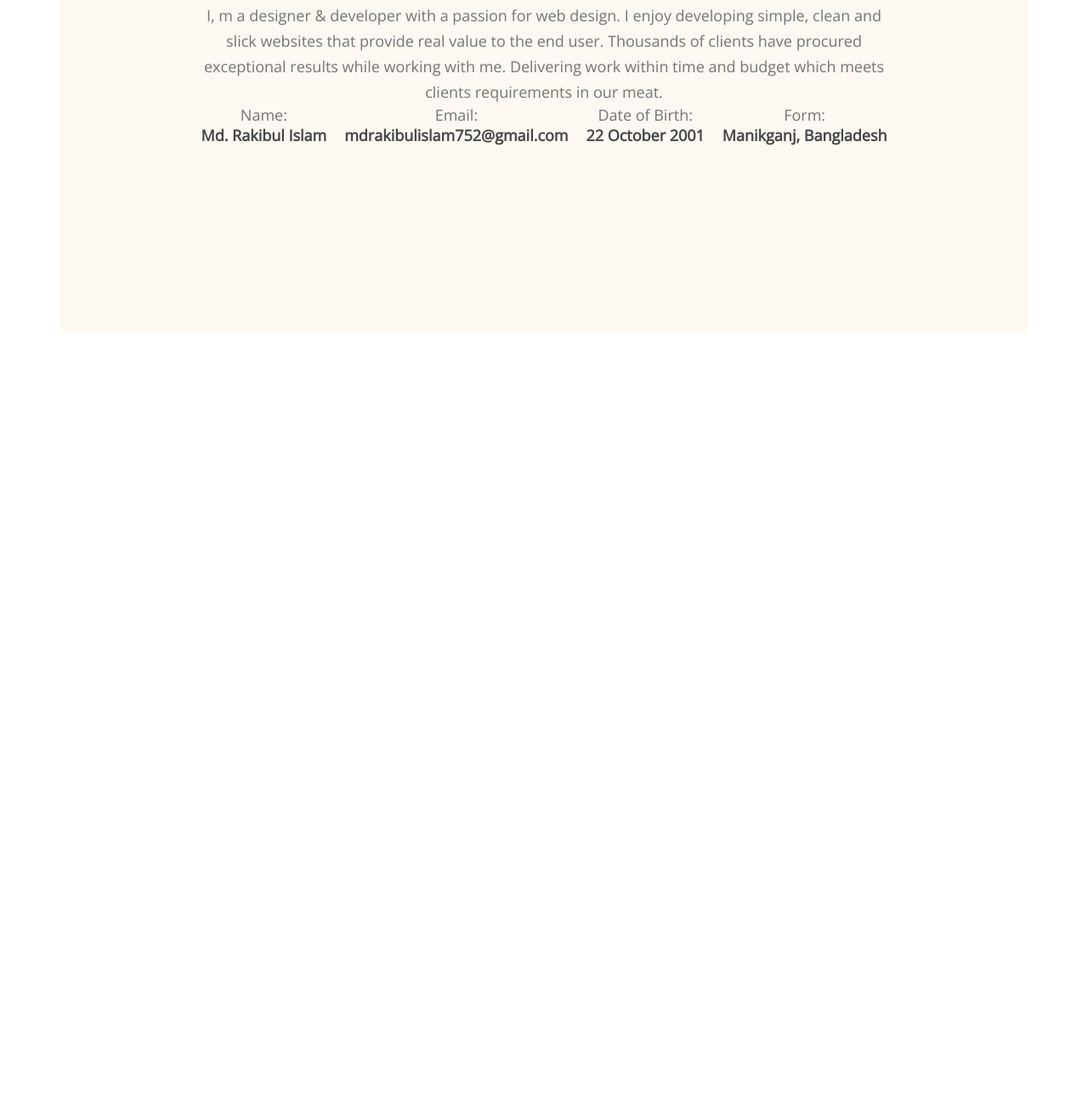
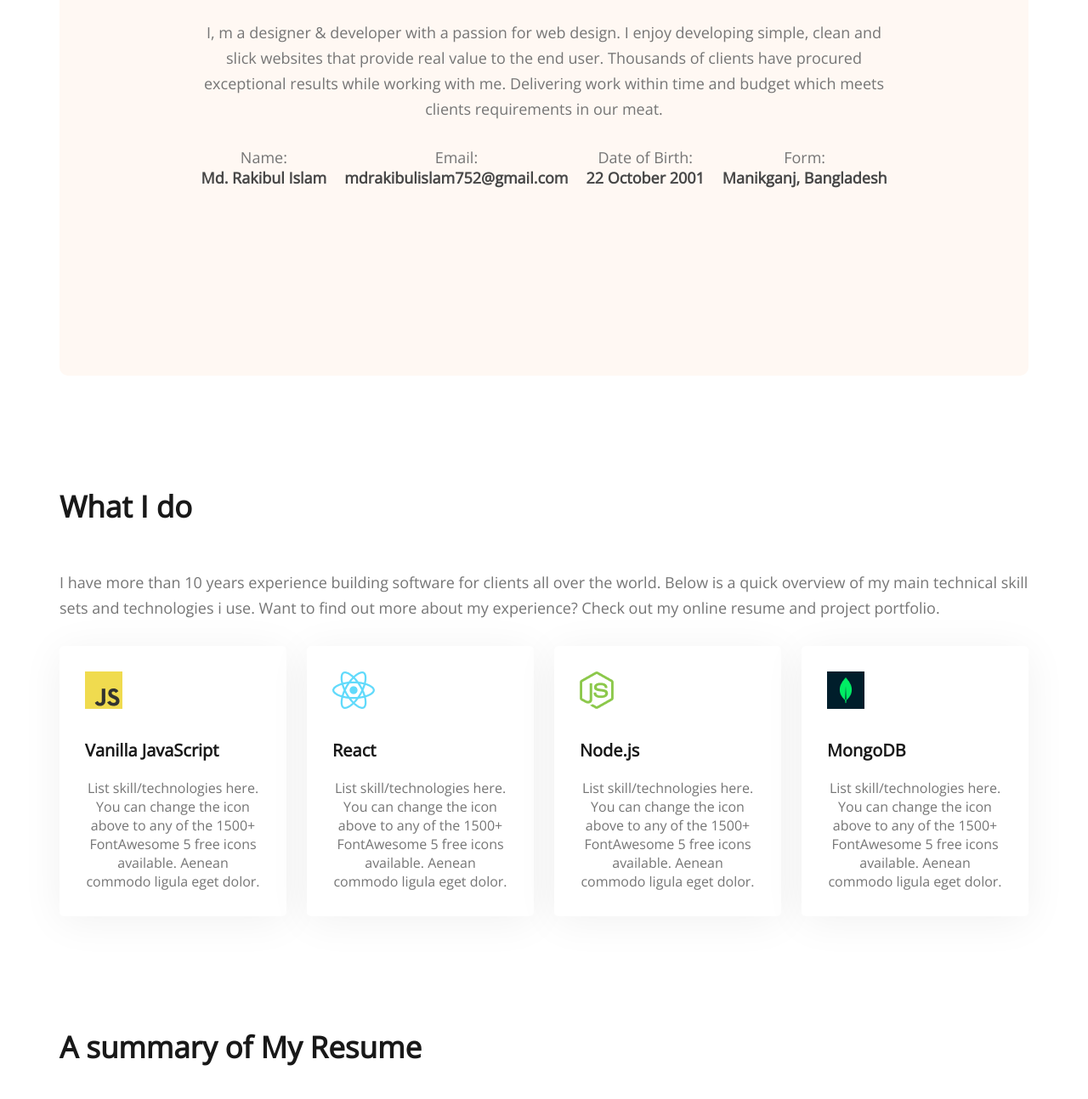
Before and after one commit to mdrakibulislam10/developer-portfolio, a plain HTML site: page index.html in a window 1280 px wide. Shown: the part 1377-2670 px from the top of the page at 85% size. Before the commit the page ends 1769 px from the top, so only its background shows below. Drawn offline with nearby package versions, Linux system fonts and the light colour scheme.

Commit message:
what i do section added

```diff
--- a/index.html
+++ b/index.html
@@ -70,7 +70,50 @@
             </div>
         </section>
 
+        <!-- What I do section -->
+        <section class="what-i-do">
+            <h3 class="section-title">What I do</h3>
+            <p class="section-description">I have more than 10 years experience building software for clients all over
+                the world. Below is a quick
+                overview of my main technical skill sets and technologies i use. Want to find out more about my
+                experience? Check out my online resume and project portfolio.</p>
 
+            <div class="skills-container">
+                <div class="skill">
+                    <img src="images/icons/js.png" alt="">
+                    <p class="skill-title">Vanilla JavaScript</p>
+                    <p class="skill-description">List skill/technologies here. You can change the icon above to any of
+                        the 1500+ FontAwesome 5 free icons available. Aenean commodo ligula eget dolor.</p>
+                </div>
+                <div class="skill">
+                    <img src="images/icons/react.png" alt="">
+                    <p class="skill-title">React</p>
+                    <p class="skill-description">List skill/technologies here. You can change the icon above to any of
+                        the 1500+ FontAwesome 5 free icons available. Aenean commodo ligula eget dolor.</p>
+                </div>
+                <div class="skill">
+                    <img src="images/icons/nodejs.png" alt="">
+                    <p class="skill-title">Node.js</p>
+                    <p class="skill-description">List skill/technologies here. You can change the icon above to any of
+                        the 1500+ FontAwesome 5 free icons available. Aenean commodo ligula eget dolor.</p>
+                </div>
+                <div class="skill">
+                    <img src="images/icons/mongo.png" alt="">
+                    <p class="skill-title">MongoDB</p>
+                    <p class="skill-description">List skill/technologies here. You can change the icon above to any of
+                        the 1500+ FontAwesome 5 free icons available. Aenean commodo ligula eget dolor.</p>
+                </div>
+            </div>
+        </section>
+
+        <!-- Resume section -->
+        <section class="resume">
+            <h3 class="section-title">A summary of My Resume</h3>
+
+            <div class="resume-content">
+
+            </div>
+        </section>
     </main>
 
     <footer>
--- a/styles/portfolio.css
+++ b/styles/portfolio.css
@@ -88,10 +88,13 @@ main {
     margin: 0 auto;
 }
 
+section {
+    margin-top: 130px;
+}
+
 /* about section styles */
 
 .about {
-    margin-top: 130px;
     background: #FFF8F3;
     border-radius: 10px;
     padding: 209px 156px 221px;
@@ -104,7 +107,7 @@ main {
     font-size: 35px;
     line-height: 48px;
     color: #181818;
-    margin-bottom: 30px;
+    margin-bottom: 50px;
 }
 
 .section-description {
@@ -113,7 +116,10 @@ main {
     font-weight: 400;
     font-size: 18px;
     line-height: 30px;
+    margin-bottom: 30px;
 }
+
+/* about section styles */
 
 .about-info-container {
     display: flex;
@@ -131,3 +137,33 @@ main {
     font-weight: 700;
     font-size: 18px;
 }
+
+/* what i do section styles */
+
+.skills-container {
+    display: flex;
+    gap: 24px;
+}
+
+.skill {
+    background: #FFFFFF;
+    box-shadow: 0px 6px 50px rgba(0, 0, 0, 0.06);
+    border-radius: 5px;
+    padding: 30px;
+}
+
+.skill-title {
+    color: #181818;
+    font-weight: 700;
+    font-size: 20px;
+    margin: 30px 0 20px 0;
+}
+
+.skill-description {
+    color: #757575;
+    font-weight: 400;
+    font-size: 16px;
+    text-align: center;
+}
+
+/* Resume styles */
```
